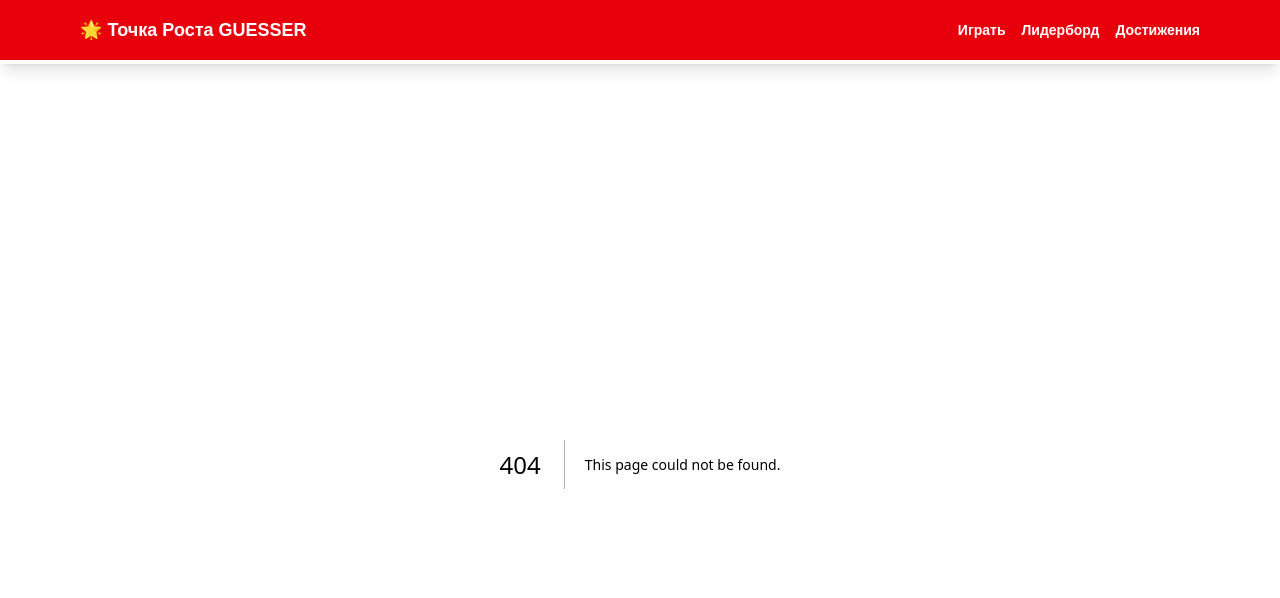
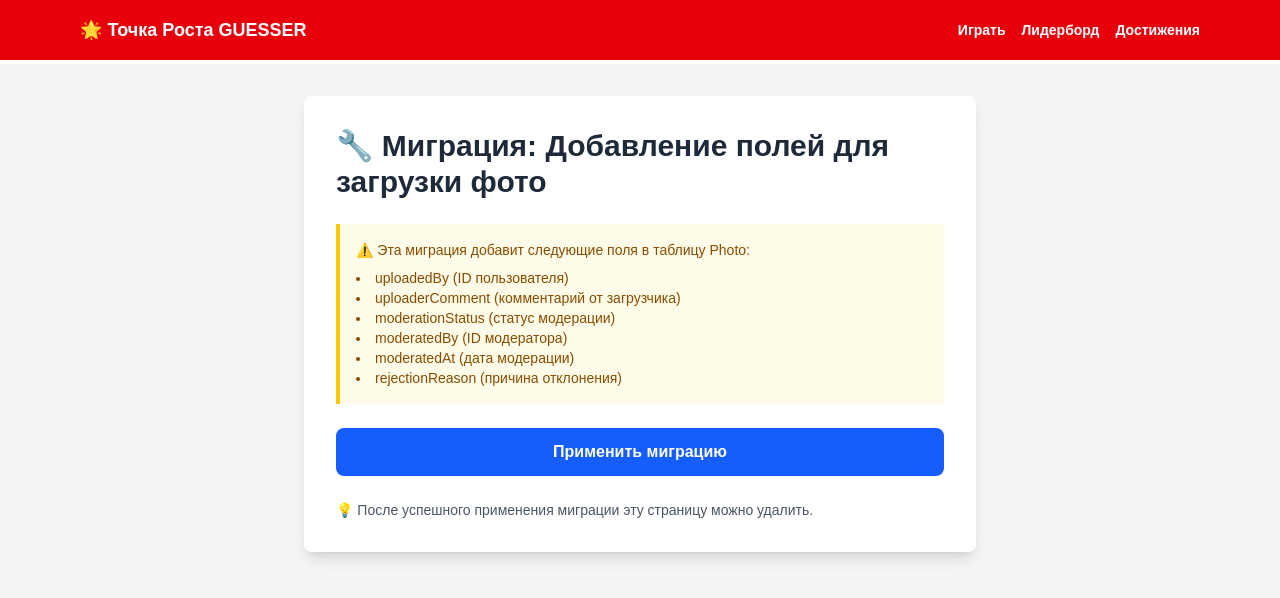
Before and after one commit to nikkawaf-rgb/guessr-memory, a Next.js app: page /admin/migrate-photos in a window 1280 px wide. Before the commit this address had no page. Shown: the top 598 px of the page. Built offline with nearby package versions, Linux system fonts and the light colour scheme.

Commit message:
feat: add migration for user photo upload fields

```diff
--- /dev/null
+++ b/app/admin/migrate-photos/page.tsx
@@ -0,0 +1,82 @@
+"use client";
+
+import { useState } from "react";
+
+export default function MigratePhotosPage() {
+  const [loading, setLoading] = useState(false);
+  const [result, setResult] = useState<{ success?: boolean; error?: string; message?: string } | null>(null);
+
+  const handleMigrate = async () => {
+    if (!confirm("Применить миграцию к базе данных? Это добавит поля для загрузки фото пользователями.")) {
+      return;
+    }
+
+    setLoading(true);
+    setResult(null);
+
+    try {
+      const response = await fetch("/api/admin/migrate-photos", {
+        method: "POST",
+      });
+
+      const data = await response.json();
+      setResult(data);
+    } catch (error) {
+      setResult({ error: error instanceof Error ? error.message : "Unknown error" });
+    } finally {
+      setLoading(false);
+    }
+  };
+
+  return (
+    <div className="min-h-screen bg-gray-100 p-8">
+      <div className="max-w-2xl mx-auto bg-white rounded-lg shadow-lg p-8">
+        <h1 className="text-3xl font-bold mb-6 text-gray-800">
+          🔧 Миграция: Добавление полей для загрузки фото
+        </h1>
+
+        <div className="bg-yellow-50 border-l-4 border-yellow-400 p-4 mb-6">
+          <p className="text-sm text-yellow-800">
+            ⚠️ Эта миграция добавит следующие поля в таблицу Photo:
+          </p>
+          <ul className="list-disc list-inside mt-2 text-sm text-yellow-800">
+            <li>uploadedBy (ID пользователя)</li>
+            <li>uploaderComment (комментарий от загрузчика)</li>
+            <li>moderationStatus (статус модерации)</li>
+            <li>moderatedBy (ID модератора)</li>
+            <li>moderatedAt (дата модерации)</li>
+            <li>rejectionReason (причина отклонения)</li>
+          </ul>
+        </div>
+
+        <button
+          onClick={handleMigrate}
+          disabled={loading}
+          className="w-full bg-blue-600 hover:bg-blue-700 disabled:bg-gray-400 text-white font-bold py-3 px-6 rounded-lg transition"
+        >
+          {loading ? "Применяю миграцию..." : "Применить миграцию"}
+        </button>
+
+        {result && (
+          <div className={`mt-6 p-4 rounded-lg ${result.success ? "bg-green-50 border border-green-200" : "bg-red-50 border border-red-200"}`}>
+            {result.success ? (
+              <div>
+                <h2 className="text-lg font-bold text-green-800 mb-2">✅ Успешно!</h2>
+                <p className="text-sm text-green-700">{result.message}</p>
+              </div>
+            ) : (
+              <div>
+                <h2 className="text-lg font-bold text-red-800 mb-2">❌ Ошибка</h2>
+                <p className="text-sm text-red-700">{result.error}</p>
+              </div>
+            )}
+          </div>
+        )}
+
+        <div className="mt-6 text-sm text-gray-600">
+          <p>💡 После успешного применения миграции эту страницу можно удалить.</p>
+        </div>
+      </div>
+    </div>
+  );
+}
--- /dev/null
+++ b/app/api/admin/migrate-photos/route.ts
@@ -0,0 +1,80 @@
+import { NextResponse } from "next/server";
+import { prisma } from "@/app/lib/prisma";
+
+export async function POST() {
+  try {
+    // Применяем миграцию через Prisma напрямую
+    await prisma.$executeRawUnsafe(`
+      ALTER TABLE "Photo" ADD COLUMN IF NOT EXISTS "uploadedBy" TEXT;
+    `);
+
+    await prisma.$executeRawUnsafe(`
+      ALTER TABLE "Photo" ADD COLUMN IF NOT EXISTS "uploaderComment" TEXT;
+    `);
+
+    await prisma.$executeRawUnsafe(`
+      ALTER TABLE "Photo" ADD COLUMN IF NOT EXISTS "moderationStatus" TEXT NOT NULL DEFAULT 'approved';
+    `);
+
+    await prisma.$executeRawUnsafe(`
+      ALTER TABLE "Photo" ADD COLUMN IF NOT EXISTS "moderatedBy" TEXT;
+    `);
+
+    await prisma.$executeRawUnsafe(`
+      ALTER TABLE "Photo" ADD COLUMN IF NOT EXISTS "moderatedAt" TIMESTAMP(3);
+    `);
+
+    await prisma.$executeRawUnsafe(`
+      ALTER TABLE "Photo" ADD COLUMN IF NOT EXISTS "rejectionReason" TEXT;
+    `);
+
+    // Создаём индексы
+    await prisma.$executeRawUnsafe(`
+      CREATE INDEX IF NOT EXISTS "Photo_uploadedBy_idx" ON "Photo"("uploadedBy");
+    `);
+
+    await prisma.$executeRawUnsafe(`
+      CREATE INDEX IF NOT EXISTS "Photo_moderationStatus_idx" ON "Photo"("moderationStatus");
+    `);
+
+    await prisma.$executeRawUnsafe(`
+      CREATE INDEX IF NOT EXISTS "Photo_moderatedBy_idx" ON "Photo"("moderatedBy");
+    `);
+
+    // Создаём foreign keys
+    await prisma.$executeRawUnsafe(`
+      DO $$
+      BEGIN
+        IF NOT EXISTS (
+          SELECT 1 FROM pg_constraint WHERE conname = 'Photo_uploadedBy_fkey'
+        ) THEN
+          ALTER TABLE "Photo" ADD CONSTRAINT "Photo_uploadedBy_fkey"
+          FOREIGN KEY ("uploadedBy") REFERENCES "User"("id") ON DELETE SET NULL ON UPDATE CASCADE;
+        END IF;
+      END $$;
+    `);
+
+    await prisma.$executeRawUnsafe(`
+      DO $$
+      BEGIN
+        IF NOT EXISTS (
+          SELECT 1 FROM pg_constraint WHERE conname = 'Photo_moderatedBy_fkey'
+        ) THEN
+          ALTER TABLE "Photo" ADD CONSTRAINT "Photo_moderatedBy_fkey"
+          FOREIGN KEY ("moderatedBy") REFERENCES "User"("id") ON DELETE SET NULL ON UPDATE CASCADE;
+        END IF;
+      END $$;
+    `);
+
+    return NextResponse.json({
+      success: true,
+      message: "Migration applied successfully"
+    });
+  } catch (error) {
+    console.error("Migration error:", error);
+    return NextResponse.json(
+      { error: error instanceof Error ? error.message : "Migration failed" },
+      { status: 500 }
+    );
+  }
+}
```
Also changed, not shown: 1 other file (tests, documents, lock files or other folders).
